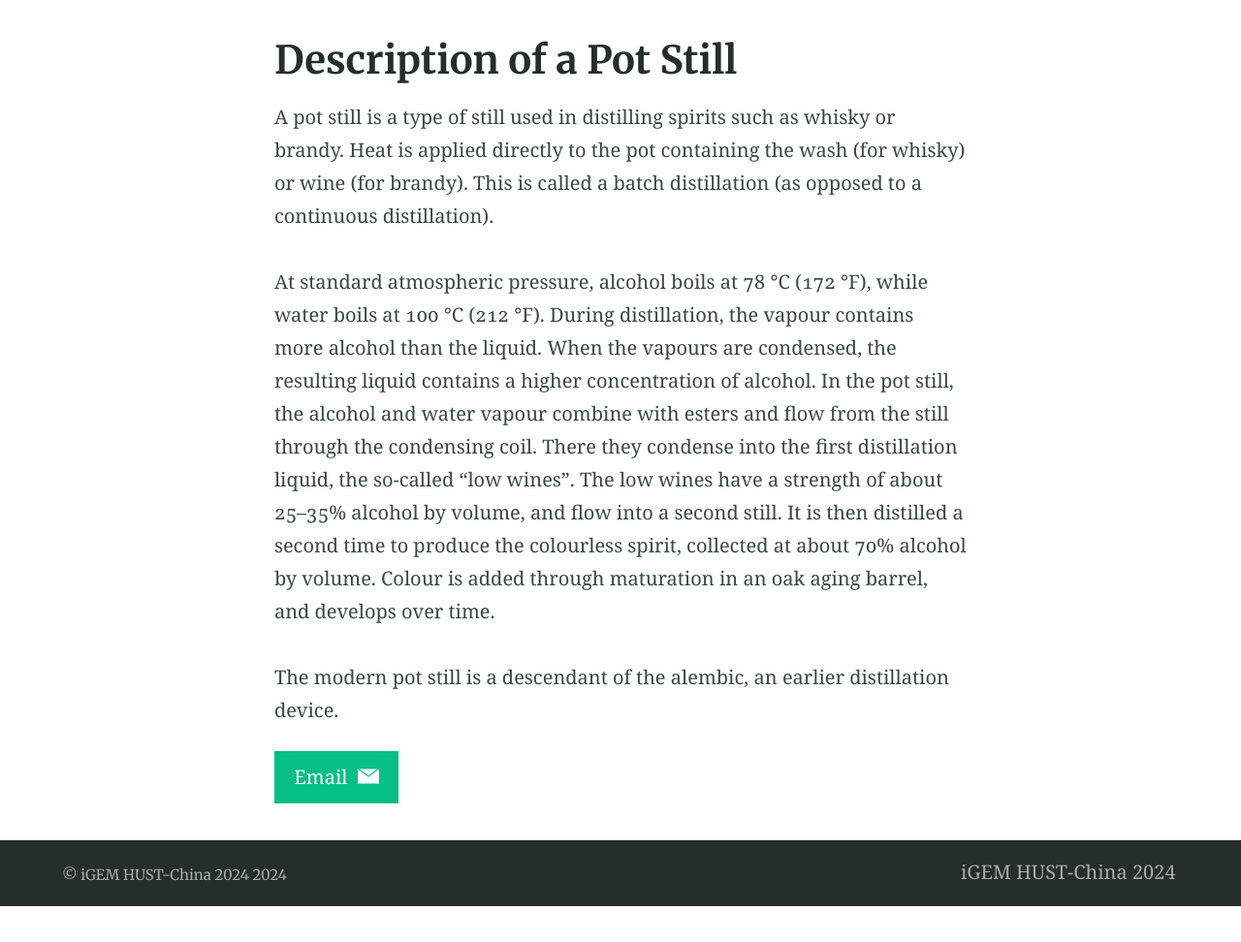
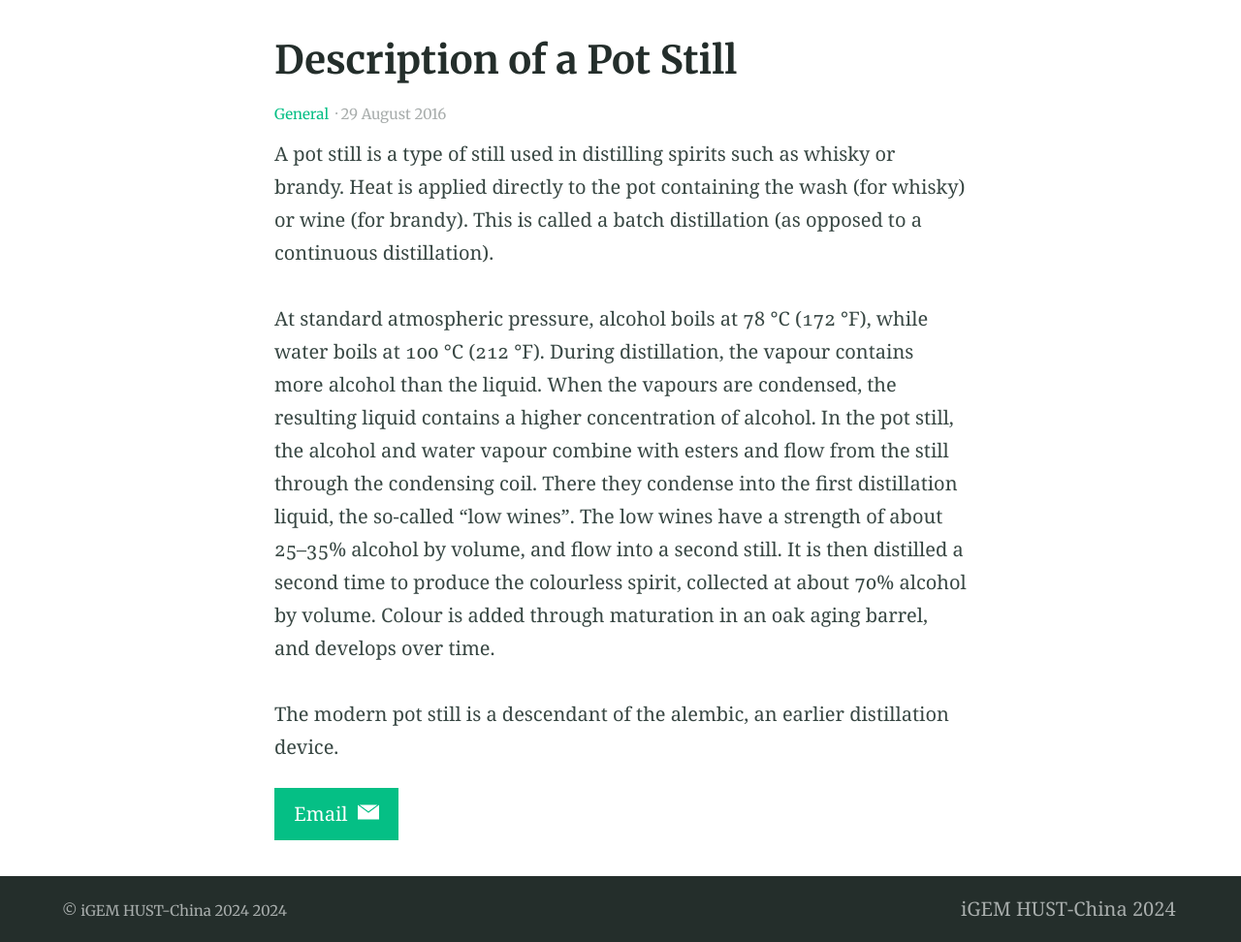
Before and after one commit to Lucas04-nhr/HUST-China_2024, a Jekyll site: the page built from _posts/2016-08-29-example-post-three.md, in a window 1280 px wide. Shown: the part 408-1380 px from the top of the page at 97% size. Built offline with Jekyll 4.4.1, drawn with Linux system fonts in a browser that asks for light colours; before the commit the page ends 1343 px from its top, so only the background shows below that.

Commit message:
Update post-meta.html include in post.html layout

```diff
--- a/_layouts/post.html
+++ b/_layouts/post.html
@@ -9,7 +9,7 @@ layout: default
   <article class="article  article--post  content  typeset">
 
     <h1>{{ page.title }}</h1>
-    <!-- {% include post-meta.html %} -->
+    {% include post-meta.html %}
     {{ content }}
 
     {% include nav-share.html %}
```
